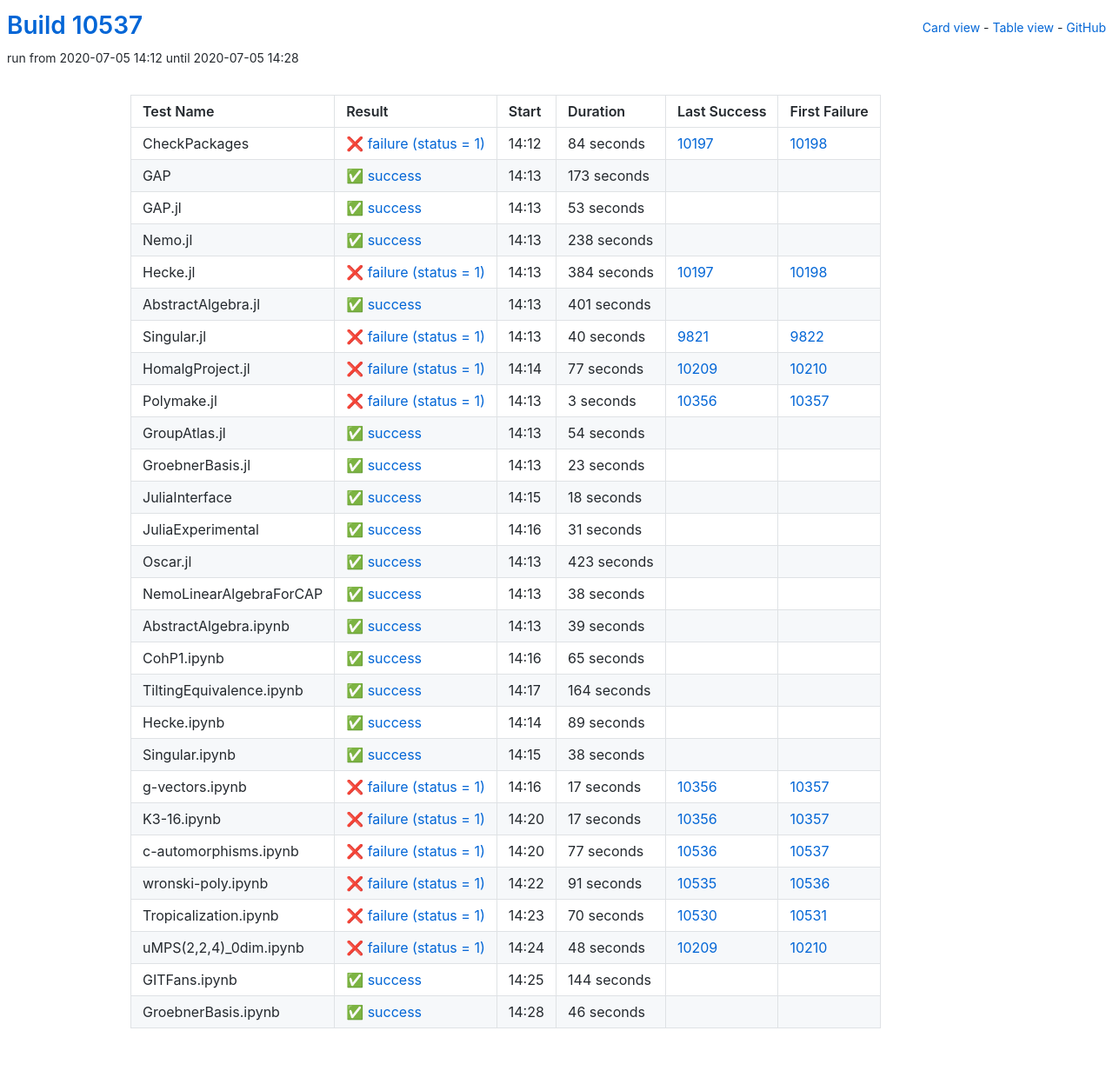
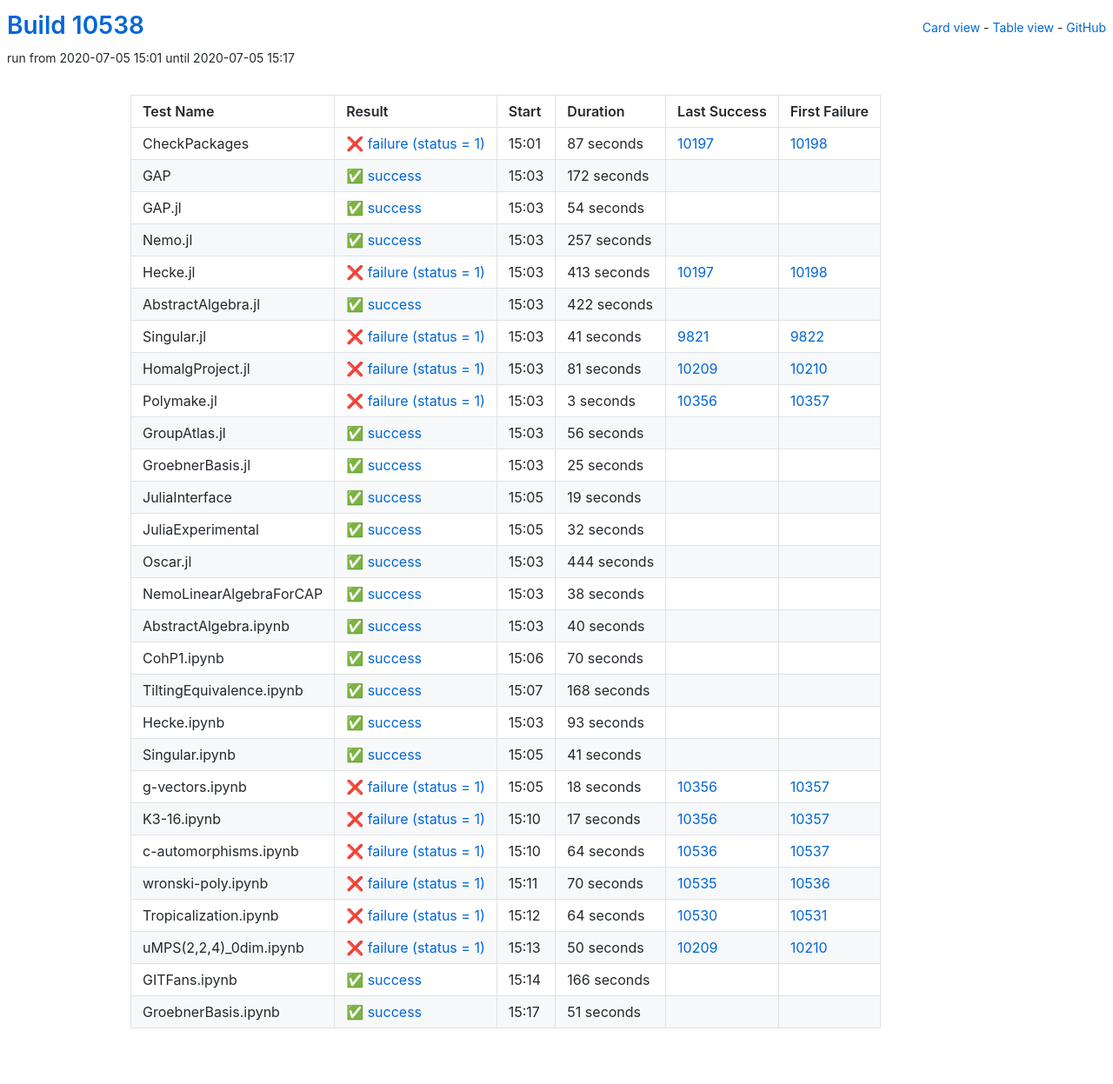
Before and after one commit to oscar-system/oscar-ci-status, a Jekyll site: the page built from table.html, in a window 1280 px wide. Shown: the whole page at 87% size. Built offline with Jekyll 4.4.1, drawn with Linux system fonts in a browser that asks for light colours.

Commit message:
Build #10538

```diff
--- a/_data/ci.yml
+++ b/_data/ci.yml
@@ -1,6 +1,6 @@
 ---
-build: 10537
-build_url: https://oscarci.mathematik.uni-kl.de/job/oscar/10537/
+build: 10538
+build_url: https://oscarci.mathematik.uni-kl.de/job/oscar/10538/
 job: oscar
 organization: oscar-system
 repo: oscar-ci-status
@@ -8,104 +8,104 @@ repourl: https://github.com/oscar-system/oscar-ci-status
 tests:
 - name: CheckPackages
   id: checkpackages
-  log: https://oscarci.mathematik.uni-kl.de/job/oscar/10537/artifact/logs/build-10537/CheckPackages.log
-  start: 2020-07-05 14:12
+  log: https://oscarci.mathematik.uni-kl.de/job/oscar/10538/artifact/logs/build-10538/CheckPackages.log
+  start: 2020-07-05 15:01
   success: false
   exitcode: 1
   status: failure
-  duration: 84
+  duration: 87
   last_success: 10197
   last_success_url: https://oscarci.mathematik.uni-kl.de/job/oscar/10197/
   first_failure: 10198
   first_failure_url: https://oscarci.mathematik.uni-kl.de/job/oscar/10198/
 - name: GAP
   id: gap
-  log: https://oscarci.mathematik.uni-kl.de/job/oscar/10537/artifact/logs/build-10537/GAP.log
-  start: 2020-07-05 14:13
+  log: https://oscarci.mathematik.uni-kl.de/job/oscar/10538/artifact/logs/build-10538/GAP.log
+  start: 2020-07-05 15:03
   success: true
   exitcode: 0
   status: success
-  duration: 173
+  duration: 172
   last_success: false
   last_success_url:
   first_failure: false
   first_failure_url:
 - name: GAP.jl
   id: gap-jl
-  log: https://oscarci.mathematik.uni-kl.de/job/oscar/10537/artifact/logs/build-10537/GAP.jl.log
-  start: 2020-07-05 14:13
+  log: https://oscarci.mathematik.uni-kl.de/job/oscar/10538/artifact/logs/build-10538/GAP.jl.log
+  start: 2020-07-05 15:03
   success: true
   exitcode: 0
   status: success
-  duration: 53
+  duration: 54
   last_success: false
   last_success_url:
   first_failure: false
   first_failure_url:
 - name: Nemo.jl
   id: nemo-jl
-  log: https://oscarci.mathematik.uni-kl.de/job/oscar/10537/artifact/logs/build-10537/Nemo.jl.log
-  start: 2020-07-05 14:13
+  log: https://oscarci.mathematik.uni-kl.de/job/oscar/10538/artifact/logs/build-10538/Nemo.jl.log
+  start: 2020-07-05 15:03
   success: true
   exitcode: 0
   status: success
-  duration: 238
+  duration: 257
   last_success: false
   last_success_url:
   first_failure: false
   first_failure_url:
 - name: Hecke.jl
   id: hecke-jl
-  log: https://oscarci.mathematik.uni-kl.de/job/oscar/10537/artifact/logs/build-10537/Hecke.jl.log
-  start: 2020-07-05 14:13
+  log: https://oscarci.mathematik.uni-kl.de/job/oscar/10538/artifact/logs/build-10538/Hecke.jl.log
+  start: 2020-07-05 15:03
   success: false
   exitcode: 1
   status: failure
-  duration: 384
+  duration: 413
   last_success: 10197
   last_success_url: https://oscarci.mathematik.uni-kl.de/job/oscar/10197/
   first_failure: 10198
   first_failure_url: https://oscarci.mathematik.uni-kl.de/job/oscar/10198/
 - name: AbstractAlgebra.jl
   id: abstractalgebra-jl
-  log: https://oscarci.mathematik.uni-kl.de/job/oscar/10537/artifact/logs/build-10537/AbstractAlgebra.jl.log
-  start: 2020-07-05 14:13
+  log: https://oscarci.mathematik.uni-kl.de/job/oscar/10538/artifact/logs/build-10538/AbstractAlgebra.jl.log
+  start: 2020-07-05 15:03
   success: true
   exitcode: 0
   status: success
-  duration: 401
+  duration: 422
   last_success: false
   last_success_url:
   first_failure: false
   first_failure_url:
 - name: Singular.jl
   id: singular-jl
-  log: https://oscarci.mathematik.uni-kl.de/job/oscar/10537/artifact/logs/build-10537/Singular.jl.log
-  start: 2020-07-05 14:13
+  log: https://oscarci.mathematik.uni-kl.de/job/oscar/10538/artifact/logs/build-10538/Singular.jl.log
+  start: 2020-07-05 15:03
   success: false
   exitcode: 1
   status: failure
-  duration: 40
+  duration: 41
   last_success: 9821
   last_success_url: https://oscarci.mathematik.uni-kl.de/job/oscar/9821/
   first_failure: 9822
   first_failure_url: https://oscarci.mathematik.uni-kl.de/job/oscar/9822/
 - name: HomalgProject.jl
   id: homalgproject-jl
-  log: https://oscarci.mathematik.uni-kl.de/job/oscar/10537/artifact/logs/build-10537/HomalgProject.jl.log
-  start: 2020-07-05 14:14
+  log: https://oscarci.mathematik.uni-kl.de/job/oscar/10538/artifact/logs/build-10538/HomalgProject.jl.log
+  start: 2020-07-05 15:03
   success: false
   exitcode: 1
   status: failure
-  duration: 77
+  duration: 81
   last_success: 10209
   last_success_url: https://oscarci.mathematik.uni-kl.de/job/oscar/10209/
   first_failure: 10210
   first_failure_url: https://oscarci.mathematik.uni-kl.de/job/oscar/10210/
 - name: Polymake.jl
   id: polymake-jl
-  log: https://oscarci.mathematik.uni-kl.de/job/oscar/10537/artifact/logs/build-10537/Polymake.jl.log
-  start: 2020-07-05 14:13
+  log: https://oscarci.mathematik.uni-kl.de/job/oscar/10538/artifact/logs/build-10538/Polymake.jl.log
+  start: 2020-07-05 15:03
   success: false
   exitcode: 1
   status: failure
@@ -116,68 +116,68 @@ tests:
   first_failure_url: https://oscarci.mathematik.uni-kl.de/job/oscar/10357/
 - name: GroupAtlas.jl
   id: groupatlas-jl
-  log: https://oscarci.mathematik.uni-kl.de/job/oscar/10537/artifact/logs/build-10537/GroupAtlas.jl.log
-  start: 2020-07-05 14:13
+  log: https://oscarci.mathematik.uni-kl.de/job/oscar/10538/artifact/logs/build-10538/GroupAtlas.jl.log
+  start: 2020-07-05 15:03
   success: true
   exitcode: 0
   status: success
-  duration: 54
+  duration: 56
   last_success: false
   last_success_url:
   first_failure: false
   first_failure_url:
 - name: GroebnerBasis.jl
   id: groebnerbasis-jl
-  log: https://oscarci.mathematik.uni-kl.de/job/oscar/10537/artifact/logs/build-10537/GroebnerBasis.jl.log
-  start: 2020-07-05 14:13
+  log: https://oscarci.mathematik.uni-kl.de/job/oscar/10538/artifact/logs/build-10538/GroebnerBasis.jl.log
+  start: 2020-07-05 15:03
   success: true
   exitcode: 0
   status: success
-  duration: 23
+  duration: 25
   last_success: false
   last_success_url:
   first_failure: false
   first_failure_url:
 - name: JuliaInterface
   id: juliainterface
-  log: https://oscarci.mathematik.uni-kl.de/job/oscar/10537/artifact/logs/build-10537/JuliaInterface.log
-  start: 2020-07-05 14:15
+  log: https://oscarci.mathematik.uni-kl.de/job/oscar/10538/artifact/logs/build-10538/JuliaInterface.log
+  start: 2020-07-05 15:05
   success: true
   exitcode: 0
   status: success
-  duration: 18
+  duration: 19
   last_success: false
   last_success_url:
   first_failure: false
   first_failure_url:
 - name: JuliaExperimental
   id: juliaexperimental
-  log: https://oscarci.mathematik.uni-kl.de/job/oscar/10537/artifact/logs/build-10537/JuliaExperimental.log
-  start: 2020-07-05 14:16
+  log: https://oscarci.mathematik.uni-kl.de/job/oscar/10538/artifact/logs/build-10538/JuliaExperimental.log
+  start: 2020-07-05 15:05
   success: true
   exitcode: 0
   status: success
-  duration: 31
+  duration: 32
   last_success: false
   last_success_url:
   first_failure: false
   first_failure_url:
 - name: Oscar.jl
   id: oscar-jl
-  log: https://oscarci.mathematik.uni-kl.de/job/oscar/10537/artifact/logs/build-10537/Oscar.jl.log
-  start: 2020-07-05 14:13
+  log: https://oscarci.mathematik.uni-kl.de/job/oscar/10538/artifact/logs/build-10538/Oscar.jl.log
+  start: 2020-07-05 15:03
   success: true
   exitcode: 0
   status: success
-  duration: 423
+  duration: 444
   last_success: false
   last_success_url:
   first_failure: false
   first_failure_url:
 - name: NemoLinearAlgebraForCAP
   id: nemolinearalgebraforcap
-  log: https://oscarci.mathematik.uni-kl.de/job/oscar/10537/artifact/logs/build-10537/NemoLinearAlgebraForCAP.log
-  start: 2020-07-05 14:13
+  log: https://oscarci.mathematik.uni-kl.de/job/oscar/10538/artifact/logs/build-10538/NemoLinearAlgebraForCAP.log
+  start: 2020-07-05 15:03
   success: true
   exitcode: 0
   status: success
@@ -188,80 +188,80 @@ tests:
   first_failure_url:
 - name: AbstractAlgebra.ipynb
   id: abstractalgebra-ipynb
-  log: https://oscarci.mathematik.uni-kl.de/job/oscar/10537/artifact/logs/build-10537/AbstractAlgebra.ipynb.log
-  start: 2020-07-05 14:13
+  log: https://oscarci.mathematik.uni-kl.de/job/oscar/10538/artifact/logs/build-10538/AbstractAlgebra.ipynb.log
+  start: 2020-07-05 15:03
   success: true
   exitcode: 0
   status: success
-  duration: 39
+  duration: 40
   last_success: false
   last_success_url:
   first_failure: false
   first_failure_url:
 - name: CohP1.ipynb
   id: cohp1-ipynb
-  log: https://oscarci.mathematik.uni-kl.de/job/oscar/10537/artifact/logs/build-10537/CohP1.ipynb.log
-  start: 2020-07-05 14:16
+  log: https://oscarci.mathematik.uni-kl.de/job/oscar/10538/artifact/logs/build-10538/CohP1.ipynb.log
+  start: 2020-07-05 15:06
   success: true
   exitcode: 0
   status: success
-  duration: 65
+  duration: 70
   last_success: false
   last_success_url:
   first_failure: false
   first_failure_url:
 - name: TiltingEquivalence.ipynb
   id: tiltingequivalence-ipynb
-  log: https://oscarci.mathematik.uni-kl.de/job/oscar/10537/artifact/logs/build-10537/TiltingEquivalence.ipynb.log
-  start: 2020-07-05 14:17
+  log: https://oscarci.mathematik.uni-kl.de/job/oscar/10538/artifact/logs/build-10538/TiltingEquivalence.ipynb.log
+  start: 2020-07-05 15:07
   success: true
   exitcode: 0
   status: success
-  duration: 164
+  duration: 168
   last_success: false
   last_success_url:
   first_failure: false
   first_failure_url:
 - name: Hecke.ipynb
   id: hecke-ipynb
-  log: https://oscarci.mathematik.uni-kl.de/job/oscar/10537/artifact/logs/build-10537/Hecke.ipynb.log
-  start: 2020-07-05 14:14
+  log: https://oscarci.mathematik.uni-kl.de/job/oscar/10538/artifact/logs/build-10538/Hecke.ipynb.log
+  start: 2020-07-05 15:03
   success: true
   exitcode: 0
   status: success
-  duration: 89
+  duration: 93
   last_success: false
   last_success_url:
   first_failure: false
   first_failure_url:
 - name: Singular.ipynb
   id: singular-ipynb
-  log: https://oscarci.mathematik.uni-kl.de/job/oscar/10537/artifact/logs/build-10537/Singular.ipynb.log
-  start: 2020-07-05 14:15
+  log: https://oscarci.mathematik.uni-kl.de/job/oscar/10538/artifact/logs/build-10538/Singular.ipynb.log
+  start: 2020-07-05 15:05
   success: true
   exitcode: 0
   status: success
-  duration: 38
+  duration: 41
   last_success: false
   last_success_url:
   first_failure: false
   first_failure_url:
 - name: g-vectors.ipynb
   id: g-vectors-ipynb
-  log: https://oscarci.mathematik.uni-kl.de/job/oscar/10537/artifact/logs/build-10537/g-vectors.ipynb.log
-  start: 2020-07-05 14:16
+  log: https://oscarci.mathematik.uni-kl.de/job/oscar/10538/artifact/logs/build-10538/g-vectors.ipynb.log
+  start: 2020-07-05 15:05
   success: false
   exitcode: 1
   status: failure
-  duration: 17
+  duration: 18
   last_success: 10356
   last_success_url: https://oscarci.mathematik.uni-kl.de/job/oscar/10356/
   first_failure: 10357
   first_failure_url: https://oscarci.mathematik.uni-kl.de/job/oscar/10357/
 - name: K3-16.ipynb
   id: k3-16-ipynb
-  log: https://oscarci.mathematik.uni-kl.de/job/oscar/10537/artifact/logs/build-10537/K3-16.ipynb.log
-  start: 2020-07-05 14:20
+  log: https://oscarci.mathematik.uni-kl.de/job/oscar/10538/artifact/logs/build-10538/K3-16.ipynb.log
+  start: 2020-07-05 15:10
   success: false
   exitcode: 1
   status: failure
@@ -272,72 +272,72 @@ tests:
   first_failure_url: https://oscarci.mathematik.uni-kl.de/job/oscar/10357/
 - name: c-automorphisms.ipynb
   id: c-automorphisms-ipynb
-  log: https://oscarci.mathematik.uni-kl.de/job/oscar/10537/artifact/logs/build-10537/c-automorphisms.ipynb.log
-  start: 2020-07-05 14:20
+  log: https://oscarci.mathematik.uni-kl.de/job/oscar/10538/artifact/logs/build-10538/c-automorphisms.ipynb.log
+  start: 2020-07-05 15:10
   success: false
   exitcode: 1
   status: failure
-  duration: 77
+  duration: 64
   last_success: 10536
   last_success_url: https://oscarci.mathematik.uni-kl.de/job/oscar/10536/
   first_failure: 10537
   first_failure_url: https://oscarci.mathematik.uni-kl.de/job/oscar/10537/
 - name: wronski-poly.ipynb
   id: wronski-poly-ipynb
-  log: https://oscarci.mathematik.uni-kl.de/job/oscar/10537/artifact/logs/build-10537/wronski-poly.ipynb.log
-  start: 2020-07-05 14:22
+  log: https://oscarci.mathematik.uni-kl.de/job/oscar/10538/artifact/logs/build-10538/wronski-poly.ipynb.log
+  start: 2020-07-05 15:11
   success: false
   exitcode: 1
   status: failure
-  duration: 91
+  duration: 70
   last_success: 10535
   last_success_url: https://oscarci.mathematik.uni-kl.de/job/oscar/10535/
   first_failure: 10536
   first_failure_url: https://oscarci.mathematik.uni-kl.de/job/oscar/10536/
 - name: Tropicalization.ipynb
   id: tropicalization-ipynb
-  log: https://oscarci.mathematik.uni-kl.de/job/oscar/10537/artifact/logs/build-10537/Tropicalization.ipynb.log
-  start: 2020-07-05 14:23
+  log: https://oscarci.mathematik.uni-kl.de/job/oscar/10538/artifact/logs/build-10538/Tropicalization.ipynb.log
+  start: 2020-07-05 15:12
   success: false
   exitcode: 1
   status: failure
-  duration: 70
+  duration: 64
   last_success: 10530
   last_success_url: https://oscarci.mathematik.uni-kl.de/job/oscar/10530/
   first_failure: 10531
   first_failure_url: https://oscarci.mathematik.uni-kl.de/job/oscar/10531/
 - name: uMPS(2,2,4)_0dim.ipynb
   id: umps-2-2-4-0dim-ipynb
-  log: https://oscarci.mathematik.uni-kl.de/job/oscar/10537/artifact/logs/build-10537/uMPS-2-2-4-_0dim.ipynb.log
-  start: 2020-07-05 14:24
+  log: https://oscarci.mathematik.uni-kl.de/job/oscar/10538/artifact/logs/build-10538/uMPS-2-2-4-_0dim.ipynb.log
+  start: 2020-07-05 15:13
   success: false
   exitcode: 1
   status: failure
-  duration: 48
+  duration: 50
   last_success: 10209
   last_success_url: https://oscarci.mathematik.uni-kl.de/job/oscar/10209/
   first_failure: 10210
   first_failure_url: https://oscarci.mathematik.uni-kl.de/job/oscar/10210/
 - name: GITFans.ipynb
   id: gitfans-ipynb
-  log: https://oscarci.mathematik.uni-kl.de/job/oscar/10537/artifact/logs/build-10537/GITFans.ipynb.log
-  start: 2020-07-05 14:25
+  log: https://oscarci.mathematik.uni-kl.de/job/oscar/10538/artifact/logs/build-10538/GITFans.ipynb.log
+  start: 2020-07-05 15:14
   success: true
   exitcode: 0
   status: success
-  duration: 144
+  duration: 166
   last_success: false
   last_success_url:
   first_failure: false
   first_failure_url:
 - name: GroebnerBasis.ipynb
   id: groebnerbasis-ipynb
-  log: https://oscarci.mathematik.uni-kl.de/job/oscar/10537/artifact/logs/build-10537/GroebnerBasis.ipynb.log
-  start: 2020-07-05 14:28
+  log: https://oscarci.mathematik.uni-kl.de/job/oscar/10538/artifact/logs/build-10538/GroebnerBasis.ipynb.log
+  start: 2020-07-05 15:17
   success: true
   exitcode: 0
   status: success
-  duration: 46
+  duration: 51
   last_success: false
   last_success_url:
   first_failure: false
```
Also changed, not shown: README.md.
